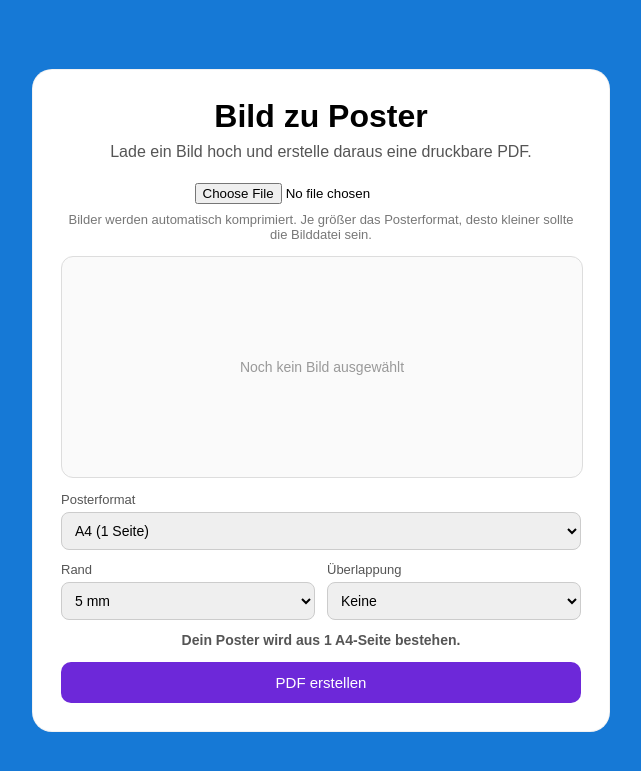
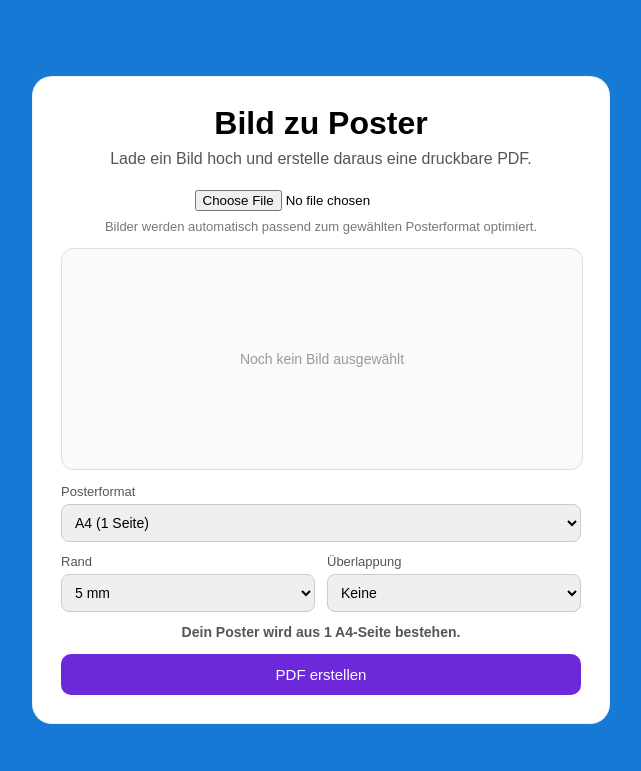
Before and after one commit to DE-Lupo/poster-tool, a Flask app: page / in a window 1280 px wide. Shown: the top 771 px of the page, without its empty margins (319-960 px from the left). Run offline with Flask 3, Linux system fonts and the light colour scheme; some libraries are stand-ins or nearby versions.

Commit message:
Update index.html

```diff
--- a/templates/index.html
+++ b/templates/index.html
@@ -209,7 +209,7 @@ button:disabled {
         <input id="imageInput" type="file" name="image" accept="image/*" required>
 
         <p class="uploadHint">
-            Bilder werden automatisch komprimiert. Je größer das Posterformat, desto kleiner sollte die Bilddatei sein.
+            Bilder werden automatisch passend zum gewählten Posterformat optimiert.
         </p>
 
         <div id="errorMessage"></div>
@@ -287,27 +287,28 @@ const errorMessage = document.getElementById("errorMessage");
 const compressionMessage = document.getElementById("compressionMessage");
 
 let submitted = false;
+let originalUploadedFile = null;
 
 /*
-Strengere Upload-Grenzen nach der Komprimierung.
-A2 und A1 wurden reduziert, weil Render dort offenbar empfindlicher reagiert.
+Strenge Upload-Grenzen nach der Komprimierung.
+A2/A1 sind bewusst deutlich kleiner, weil dort die PDF-Ausgabe stark wächst.
 */
 const maxUploadByFormat = {
-    A4: 8 * 1024 * 1024,
-    A3: 5 * 1024 * 1024,
-    A2: 2.5 * 1024 * 1024,
-    A1: 1.8 * 1024 * 1024
+    A4: 6 * 1024 * 1024,
+    A3: 3 * 1024 * 1024,
+    A2: 1.2 * 1024 * 1024,
+    A1: 0.8 * 1024 * 1024
 };
 
 /*
 Stärkere Komprimierung je Posterformat.
-A2 und A1 werden stärker verkleinert.
+A2/A1 werden bewusst stärker reduziert.
 */
 const compressionByFormat = {
-    A4: { maxWidth: 2400, quality: 0.82 },
-    A3: { maxWidth: 2200, quality: 0.78 },
-    A2: { maxWidth: 1600, quality: 0.68 },
-    A1: { maxWidth: 1400, quality: 0.62 }
+    A4: { maxWidth: 2200, quality: 0.78 },
+    A3: { maxWidth: 1800, quality: 0.68 },
+    A2: { maxWidth: 1200, quality: 0.52 },
+    A1: { maxWidth: 1000, quality: 0.45 }
 };
 
 function formatBytes(bytes) {
@@ -334,6 +335,12 @@ function hideCompressionMessage() {
     compressionMessage.style.display = "none";
 }
 
+function updatePageInfo() {
+    const pages = formatSelect.options[formatSelect.selectedIndex].dataset.pages;
+    const word = pages === "1" ? "A4-Seite" : "A4-Seiten";
+    pageInfo.innerText = "Dein Poster wird aus " + pages + " " + word + " bestehen.";
+}
+
 function validateUploadSize() {
     const file = imageInput.files[0];
     const format = formatSelect.value;
@@ -347,10 +354,10 @@ function validateUploadSize() {
 
     if (file.size > maxSize) {
         showError(
-            "❌ Die Datei ist trotz Komprimierung für " + format + " noch zu groß.<br>" +
-            "Aktuelle Datei: " + formatBytes(file.size) + "<br>" +
+            "❌ Die Datei ist für " + format + " noch zu groß.<br>" +
+            "Aktuelle Datei nach Optimierung: " + formatBytes(file.size) + "<br>" +
             "Erlaubt für " + format + ": maximal " + formatBytes(maxSize) + "<br><br>" +
-            "Bitte nutze ein kleineres Bild oder wähle ein kleineres Posterformat."
+            "Bitte wähle ein kleineres Posterformat oder nutze ein einfacheres/kleineres Bild."
         );
 
         submitButton.disabled = true;
@@ -402,7 +409,7 @@ function compressImage(file) {
 
                     const compressedFile = new File(
                         [blob],
-                        file.name.replace(/\.[^/.]+$/, "") + "-komprimiert.jpg",
+                        file.name.replace(/\.[^/.]+$/, "") + "-" + format.toLowerCase() + "-optimiert.jpg",
                         {
                             type: "image/jpeg",
                             lastModified: Date.now()
@@ -442,44 +449,25 @@ function updatePreview(file) {
     reader.readAsDataURL(file);
 }
 
-imageInput.addEventListener("change", async function () {
-    doneMessage.style.display = "none";
+async function processSelectedImage(file) {
     hideError();
     hideCompressionMessage();
-
-    let file = this.files[0];
-
-    if (!file) {
-        preview.style.display = "none";
-        placeholder.style.display = "block";
-        submitButton.disabled = false;
-        return;
-    }
 
     submitButton.disabled = true;
     submitButton.innerText = "Bild wird optimiert...";
 
-    const originalSize = file.size;
-
     try {
+        const originalSize = file.size;
         const compressedFile = await compressImage(file);
 
-        if (compressedFile.size < originalSize) {
-            file = compressedFile;
-            replaceFileInput(file);
+        replaceFileInput(compressedFile);
+        updatePreview(compressedFile);
 
-            showCompressionMessage(
-                "✅ Bild wurde automatisch optimiert:<br>" +
-                "Vorher: " + formatBytes(originalSize) + " · Jetzt: " + formatBytes(file.size)
-            );
-        } else {
-            showCompressionMessage(
-                "ℹ️ Das Bild war bereits gut optimiert:<br>" +
-                "Dateigröße: " + formatBytes(originalSize)
-            );
-        }
+        showCompressionMessage(
+            "✅ Bild wurde für " + formatSelect.value + " optimiert:<br>" +
+            "Original: " + formatBytes(originalSize) + " · Optimiert: " + formatBytes(compressedFile.size)
+        );
 
-        updatePreview(file);
         validateUploadSize();
 
     } catch (error) {
@@ -490,17 +478,36 @@ imageInput.addEventListener("change", async function () {
     }
 
     submitButton.innerText = "PDF erstellen";
+}
+
+imageInput.addEventListener("change", async function () {
+    doneMessage.style.display = "none";
+
+    const file = this.files[0];
+
+    if (!file) {
+        originalUploadedFile = null;
+        preview.style.display = "none";
+        placeholder.style.display = "block";
+        hideError();
+        hideCompressionMessage();
+        submitButton.disabled = false;
+        return;
+    }
+
+    originalUploadedFile = file;
+    await processSelectedImage(originalUploadedFile);
 });
 
 formatSelect.addEventListener("change", async function () {
     doneMessage.style.display = "none";
-    hideCompressionMessage();
+    updatePageInfo();
 
-    const pages = this.options[this.selectedIndex].dataset.pages;
-    const word = pages === "1" ? "A4-Seite" : "A4-Seiten";
-    pageInfo.innerText = "Dein Poster wird aus " + pages + " " + word + " bestehen.";
-
-    validateUploadSize();
+    if (originalUploadedFile) {
+        await processSelectedImage(originalUploadedFile);
+    } else {
+        validateUploadSize();
+    }
 });
 
 form.addEventListener("submit", function (event) {
@@ -535,6 +542,8 @@ setInterval(function () {
         submitted = false;
     }
 }, 12000);
+
+updatePageInfo();
 </script>
 
 </body>
```
